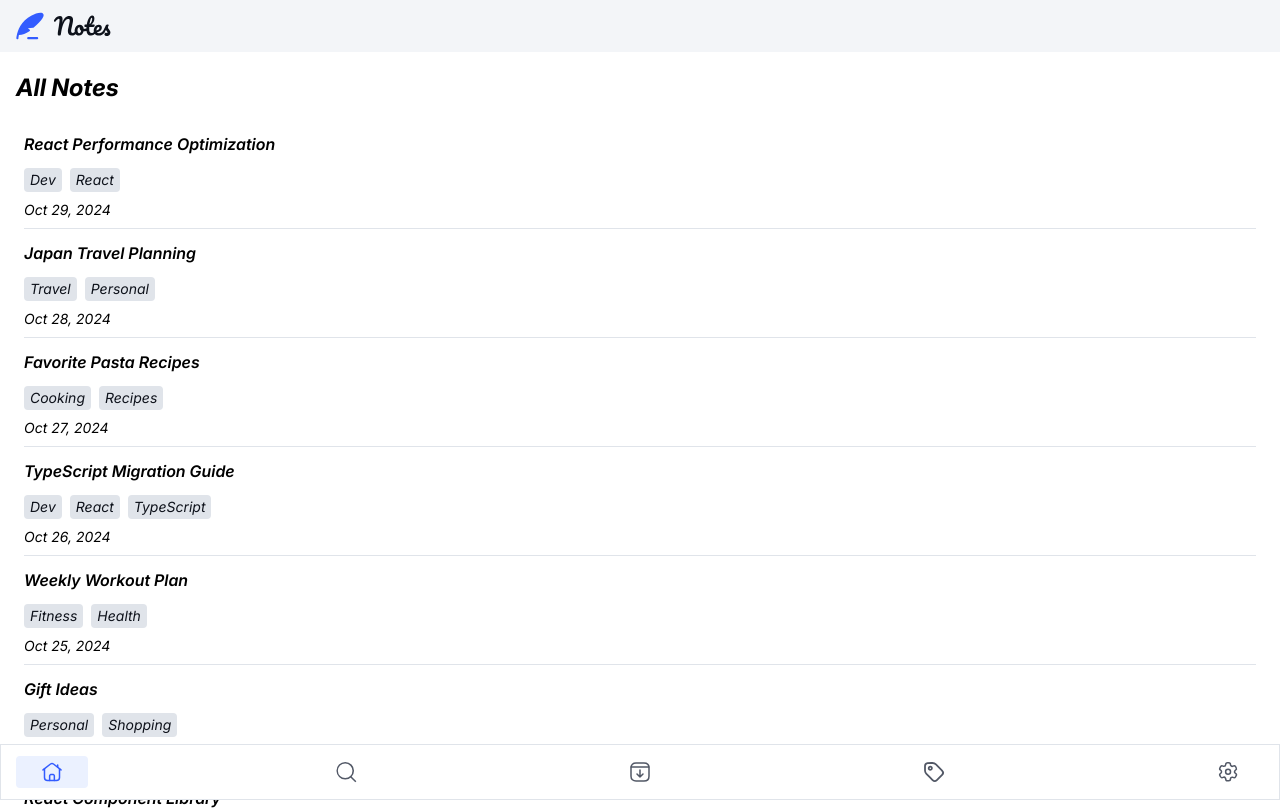
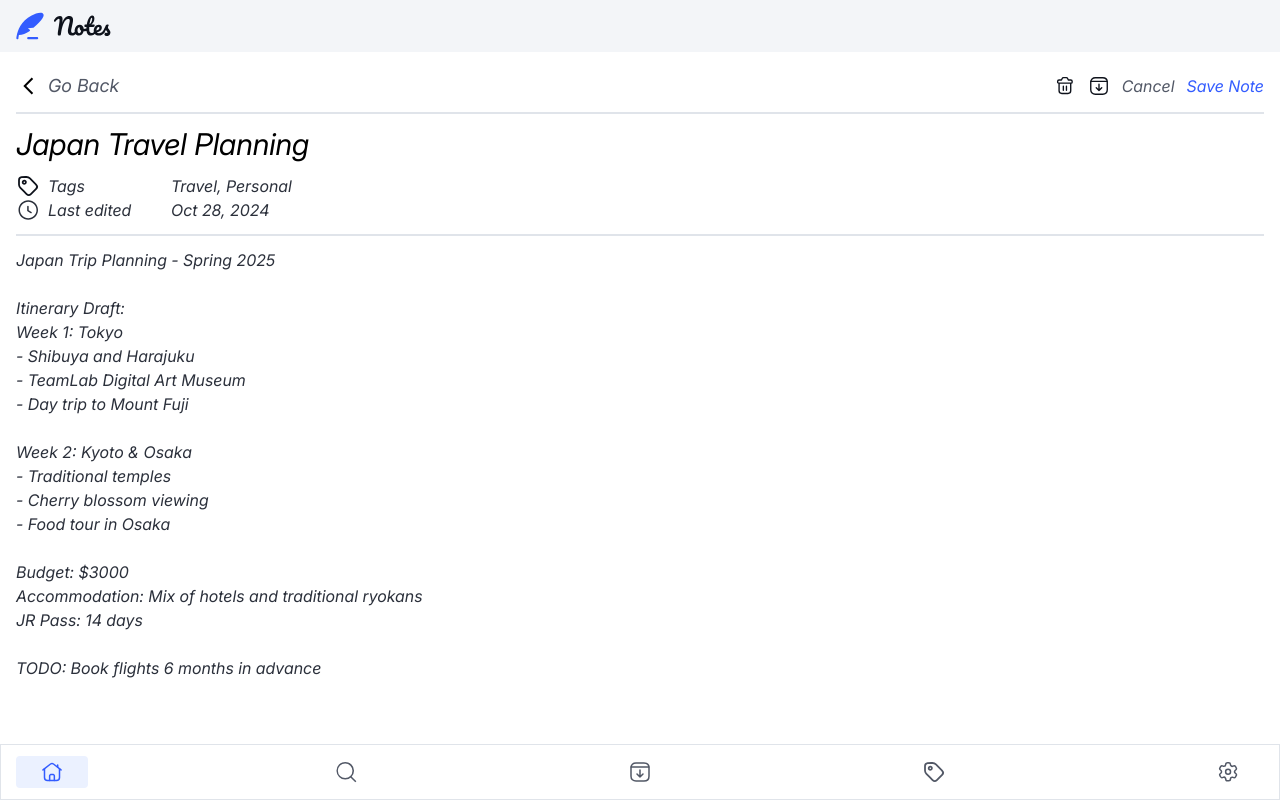
Before and after one commit to Jhill2022/Note-taking-app, a React (Vite) app: page /note/1 in a window 1280 px wide. Shown: the top 810 px of the page. Built offline with nearby package versions, Linux system fonts and the light colour scheme.

Commit message:
Added react router to navigate

```diff
--- a/package.json
+++ b/package.json
@@ -13,8 +13,10 @@
     "@tailwindcss/vite": "^4.1.3",
     "react": "^19.0.0",
     "react-dom": "^19.0.0",
+    "react-router-dom": "^7.6.0",
     "react-svg": "^16.3.0",
-    "tailwindcss": "^4.1.3"
+    "tailwindcss": "^4.1.3",
+    "uuid": "^11.1.0"
   },
   "devDependencies": {
     "@eslint/js": "^9.21.0",
--- a/src/AllNotes.jsx
+++ b/src/AllNotes.jsx
@@ -1,17 +1,15 @@
-import React from 'react'
+import React from "react";
+import { Link } from "react-router-dom";
 
-const AllNotes = ({notes}) => {
+const AllNotes = ({ notes, setActiveTab }) => {
   return (
-    <div><div className="px-4 py-3 bg-[#F3F5F8]">
-    <div className="">
-      {" "}
-      <img src="../src/assets/images/logo.svg" alt="" />
-    </div>
-  </div>
+    <div>
+
       <div className="px-4 pt-5">
         <h1 className="font-bold text-2xl">All Notes</h1>
         <div className="px-2 pt-4">
           {notes.map((note) => (
+            <Link key={note.id} to={`/note/${note.id}`} onClick={() => setActiveTab(null)}>
               <div className="border-b-1 border-[#E0E4EA] mt-3">
                 <div className="font-semibold text-[16px]">{note.title}</div>
                 <div className="flex gap-2 mt-3">
@@ -29,10 +27,12 @@ const AllNotes = ({notes}) => {
                   })}
                 </div>
               </div>
+            </Link>
           ))}
         </div>
-  </div></div>
-  )
-}
+      </div>
+    </div>
+  );
+};
 
-export default AllNotes
+export default AllNotes;
--- a/src/App.jsx
+++ b/src/App.jsx
@@ -1,17 +1,36 @@
 import React, { useState } from "react";
+import { BrowserRouter as Router, Routes, Route } from "react-router-dom";
 import AllNotes from "./AllNotes";
+import { v4 as uuidv4 } from "uuid";
+import Logo from "./Logo";
 import NavBar from "./NavBar";
 import Data from "../data.json";
-import Plus from "../src/assets/images/icon-plus.svg";
+import NoteDetail from "./NoteDetail";
+
+const notesWithIds = Data.notes.map((note, index) => ({
+  ...note,
+  id: index.toString(), // or use UUIDs if preferred
+}));
 
 function App() {
-  const [notes, setNotes] = useState(Data.notes);
+  const [notes, setNotes] = useState(notesWithIds);
   const [activeTab, setActiveTab] = useState("home");
+
   return (
-    <div>
-      <AllNotes notes={notes} />
-      <NavBar activeTab={activeTab} setActiveTab={setActiveTab}/>
-    </div>
+    <Router>
+      <div className="flex flex-col min-h-screen">
+        <Logo />
+
+        <div className="flex-1">
+          <Routes>
+            <Route path="/" element={<AllNotes notes={notes}  setActiveTab={setActiveTab}/>} />
+            <Route path="/note/:id" element={<NoteDetail notes={notes} />} />
+          </Routes>
+        </div>
+
+        <NavBar activeTab={activeTab} setActiveTab={setActiveTab} />
+      </div>
+    </Router>
   );
 }
 
--- /dev/null
+++ b/src/Logo.jsx
@@ -0,0 +1,14 @@
+import React from 'react'
+
+const Logo = () => {
+  return (
+    <div className="px-4 py-3 bg-[#F3F5F8]">
+        <div className="">
+          {" "}
+          <img src="../src/assets/images/logo.svg" alt="" />
+        </div>
+      </div>
+  )
+}
+
+export default Logo
--- a/src/NavBar.jsx
+++ b/src/NavBar.jsx
@@ -1,4 +1,5 @@
 import React from 'react'
+import { Link } from 'react-router-dom'
 
 const NavBar = ({activeTab, setActiveTab}) => {
   return (
@@ -7,7 +8,7 @@ const NavBar = ({activeTab, setActiveTab}) => {
           className={`${activeTab === "home" ? "bg-[#EBF1FF]": ''} px-6 py-1 rounded-sm`}
           onClick={() => setActiveTab("home")}
         >
-          <a>
+          <Link to={"/"}>
             <svg
               xmlns="http://www.w3.org/2000/svg"
               width="24"
@@ -34,7 +35,7 @@ const NavBar = ({activeTab, setActiveTab}) => {
                 clipRule="evenodd"
               />
             </svg>
-          </a>
+          </Link>
         </div>
         <div className={`${activeTab === "search" ? "bg-[#EBF1FF]": ''} px-6 py-1 rounded-sm`} onClick={() => setActiveTab("search")}>
           <a>
--- /dev/null
+++ b/src/NoteDetail.jsx
@@ -0,0 +1,68 @@
+import React from "react";
+import { useParams, Link } from "react-router-dom";
+
+
+function NoteDetail({ notes }) {
+  const { id } = useParams();
+  const note = notes.find((note) => note.id === id);
+
+  if (!note) return <div>Note not found</div>;
+
+  return (
+    <div className="px-4 pt-5">
+      <div className="border-b-2 border-[#E0E4EA]">
+        <div className="mb-3 flex justify-between ">
+          <Link className="flex text-[#525866] text-lg items-center gap-2" to={"/"}>
+            <img src="../src/assets/images/icon-arrow-left.svg" alt="" /> Go
+            Back
+          </Link>
+          <div className="flex gap-3 items-center">
+            <img className="w-[22px]" src="../src/assets/images/icon-delete.svg" alt="" />
+            <img className="w-[22px]" src="../src/assets/images/icon-archive.svg" alt="" />
+            <button className="text-[#525866] items-center">Cancel</button>
+            <a className=" text-[#335CFF] items-center ">Save Note</a>
+          </div>
+        </div>
+      </div>
+      <div>
+        <h1 className="text-3xl mt-3">{note.title}</h1>
+        <div className="border-b-2 border-[#E0E4EA]">
+            <div className="flex mt-3 ">
+              <div className="w-[155px]">
+                <p className="flex gap-2 text-[#2B303B]">
+                  <img src="../src/assets/images/icon-tag.svg" alt="" />
+                  Tags
+                </p>
+              </div>
+              <p className="text-[#2B303B]">
+                {note.tags.map((tag, index) => (
+                  <span key={index}>
+                    {index > 0 ? ", " : ""}
+                    {tag}
+                  </span>
+                ))}
+              </p>
+            </div>
+            <div className="flex mb-3">
+              <div className="w-[155px]">
+                <p className="flex gap-2 text-[#2B303B]">
+                  <img src="../src/assets/images/icon-clock.svg" alt="" />
+                  Last edited
+                </p>
+              </div>
+              <p className="text-[#2B303B]">
+              {new Date(note.lastEdited).toLocaleDateString("en-US", {
+                        year: "numeric",
+                        month: "short",
+                        day: "numeric",
+                      })}
+              </p>
+            </div>
+        </div>
+      </div>
+      <p className="whitespace-pre-line text-[#2B303B] mt-3">{note.content}</p>
+    </div>
+  );
+}
+
+export default NoteDetail;
```
Also changed, not shown: 1 other file (tests, documents, lock files or other folders). Lines whose indentation alone changed are shown as unchanged.
